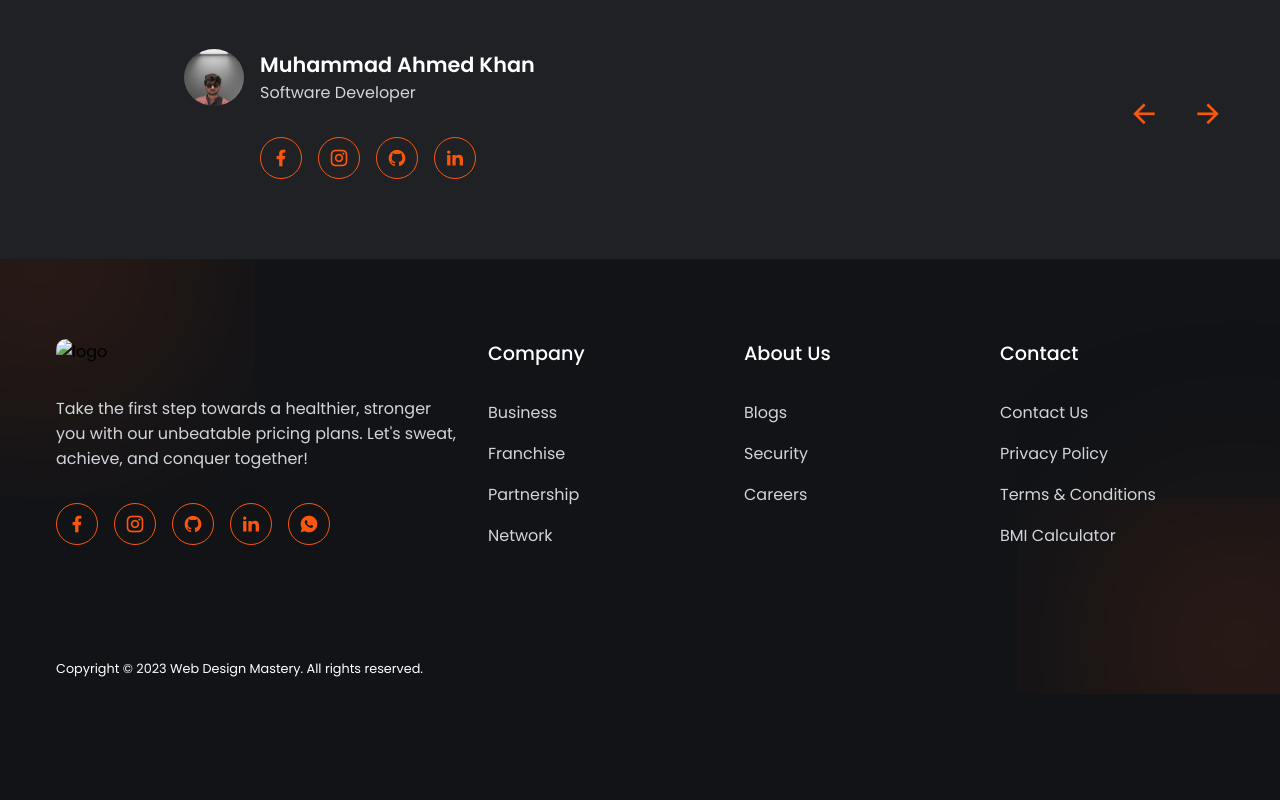
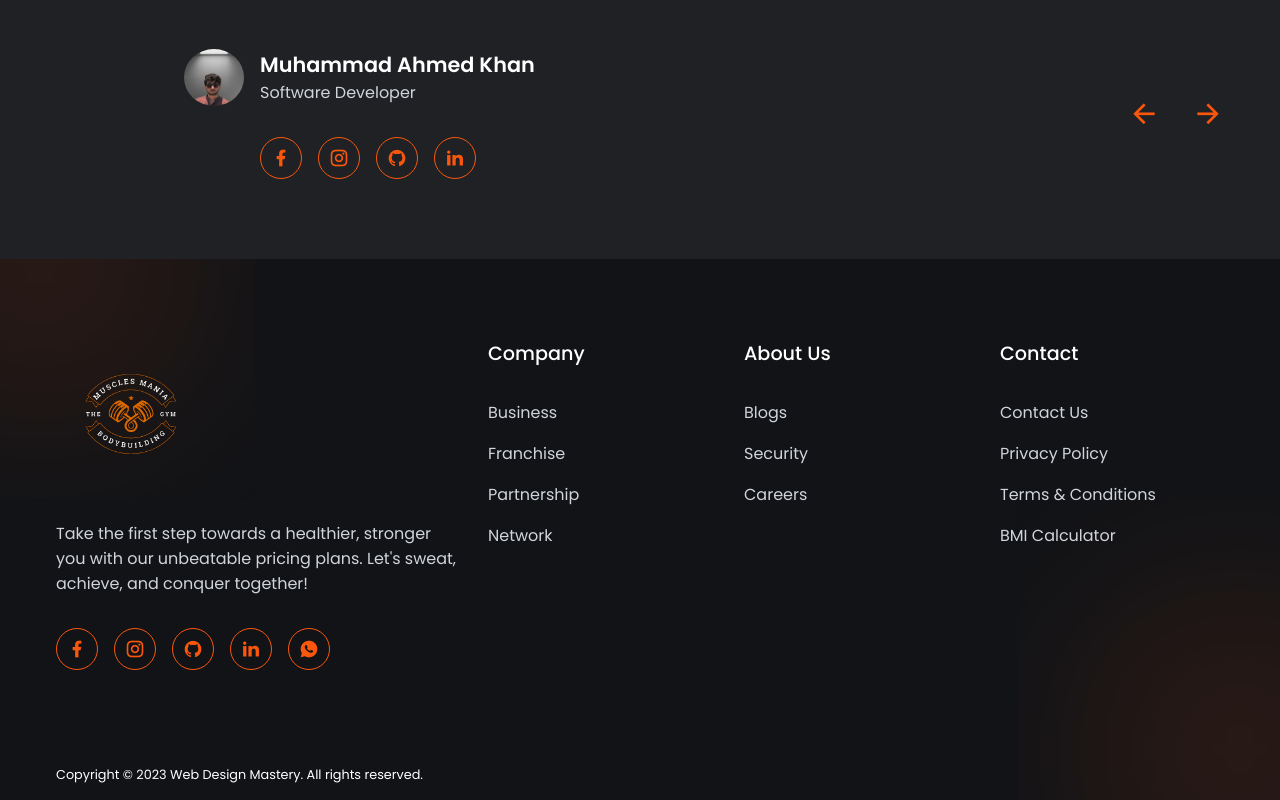
Before and after one commit to ahmedkhan58555/GetFit.github.io, a plain HTML site: page index.html in a window 1280 px wide. Shown: the part 4075-4875 px from the top of the page. Before the commit the page ends 4769 px from the top, so only its background shows below. Drawn offline with nearby package versions, Linux system fonts and the light colour scheme.

Commit message:
Update index.html

```diff
--- a/index.html
+++ b/index.html
@@ -261,7 +261,7 @@
       <span class="bg__blur"></span>
       <span class="bg__blur footer__blur"></span>
       <div class="footer__col">
-        <div class="footer__logo"><img src="assets/mylogo.png" alt="logo" /></div>
+        <div class="footer__logo"><img src="assets/pogo.png" alt="logo" /></div>
         <p>
           Take the first step towards a healthier, stronger you with our
           unbeatable pricing plans. Let's sweat, achieve, and conquer together!
```
